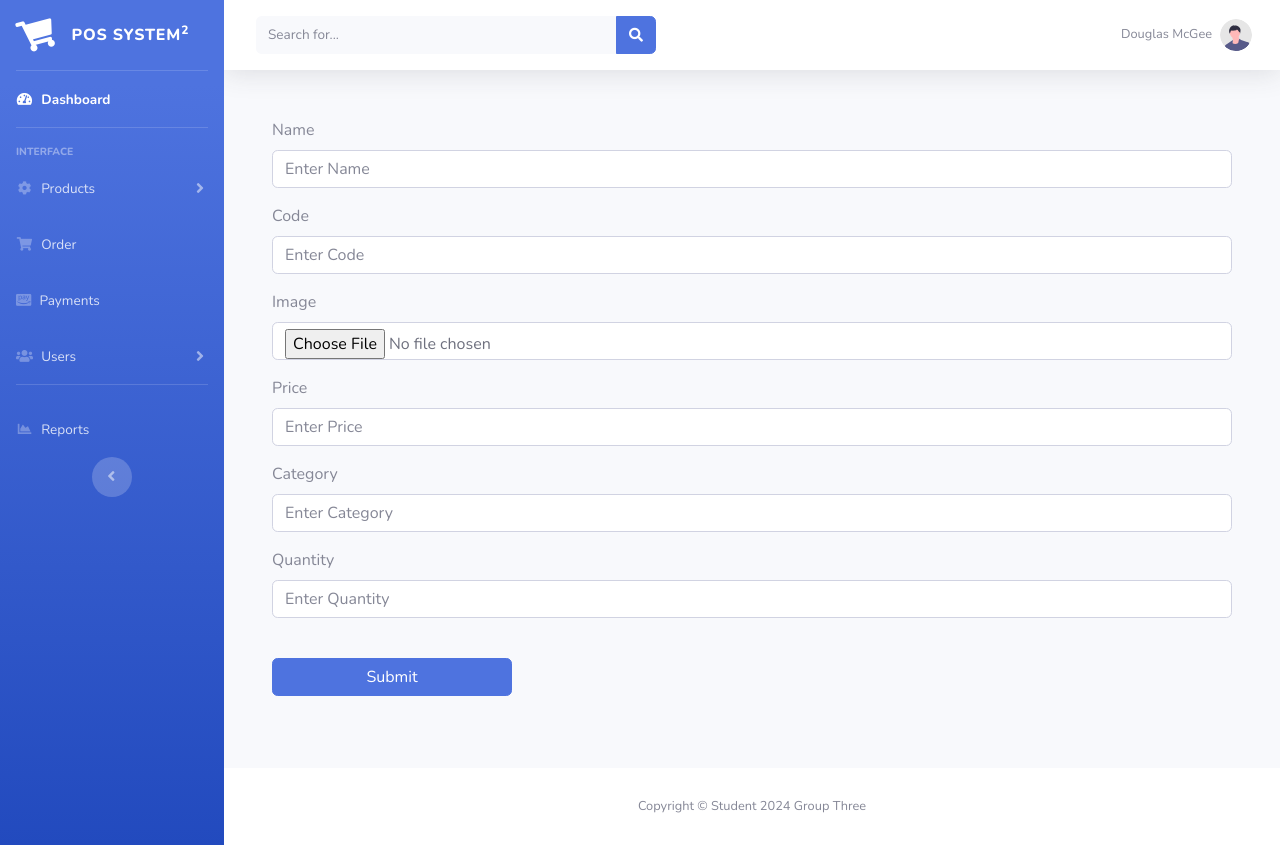
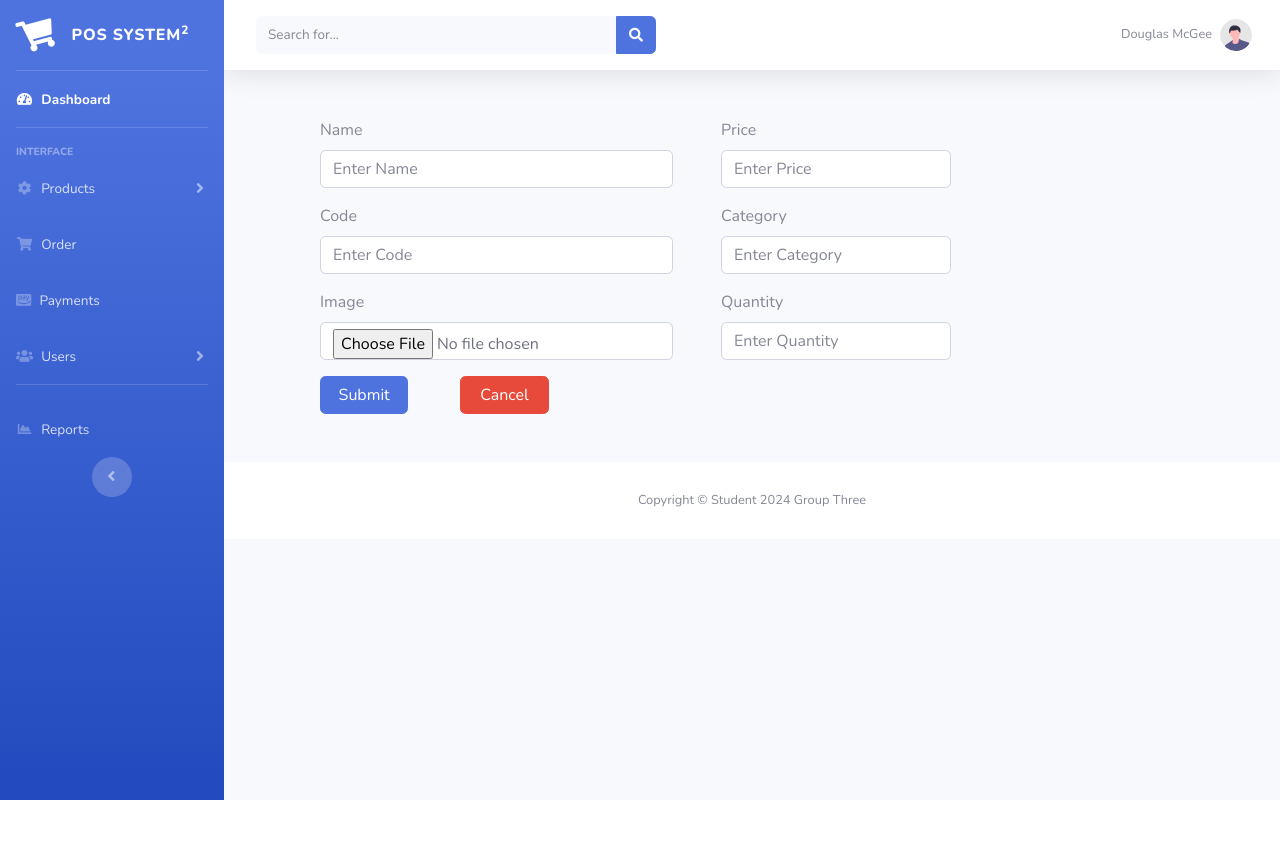
Before and after one commit to naydany/G3-POS-SYSTEM, a PHP site: page /form_create in a window 1280 px wide. After the commit the page ends 800 px from the top, so only its background shows below. Run offline with PHP 8.4, Linux system fonts and the light colour scheme; some libraries are stand-ins or nearby versions.

Commit message:
[imp] update style of create product form POS-30

```diff
--- a/views/items/form_create_product_view.php
+++ b/views/items/form_create_product_view.php
@@ -1,5 +1,7 @@
 <div class="m-5 d-flex justify-content-center flex-column">
-    <form action="../../controllers/items/create.controller.php" method="post" ">
+    <form action="../../controllers/items/create.controller.php" method="post" class="d-flex ml-5">
+
+<div class=" div-1">
         <div class=" form-group">
             <label for="pro_name">Name</label>
             <input type="text" class="form-control" placeholder="Enter Name" name="name">
@@ -12,6 +14,12 @@
             <label>Image</label>
             <input type="file" class="form-control" placeholder="Insert Image" name="image">
         </div>
+        <button type="submit" class="btn btn-primary w-25">Submit</button>
+        <button type="submit" class="btn btn-danger ml-5 w-25">Cancel</button>
+
+</div>
+
+<div class="div-2 ml-5">
     <div class="form-group">
         <label>Price</label>
         <input type="text" class="form-control" placeholder="Enter Price" name="price">
@@ -25,6 +33,8 @@
         <label>Quantity</label>
         <input type="number" class="form-control" placeholder="Enter Quantity" name="quantity">
     </div>
-<button type="submit" class="btn btn-primary w-25 mx-auto m-4">Submit</button>
+
+</div>
+
 </form>
 </div>
```
Lines whose indentation alone changed are shown as unchanged.
